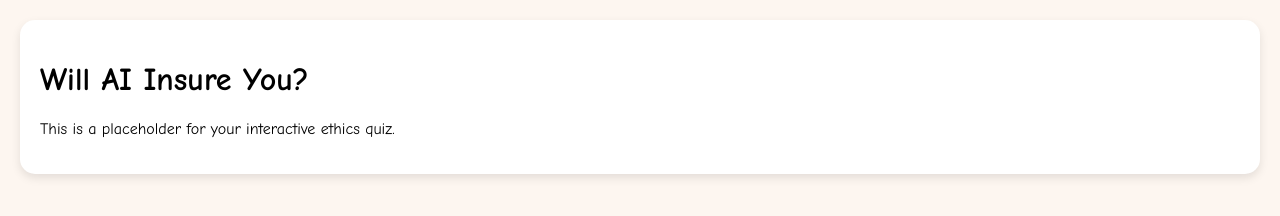
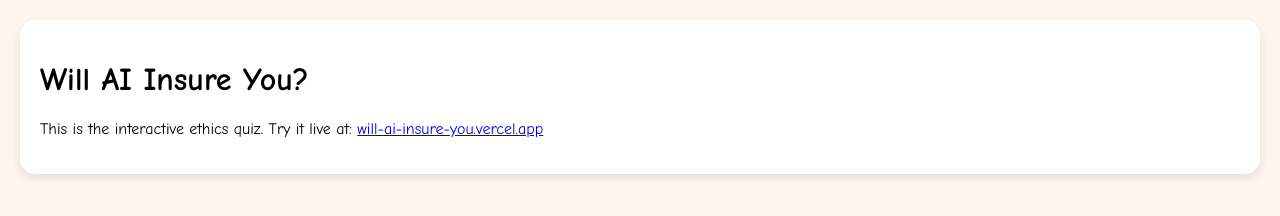
Before and after one commit to Annabananawastaken/will-ai-insure-you, a plain HTML site: page index.html in a window 1280 px wide. Drawn offline with Linux system fonts and the light colour scheme.

Commit message:
Add files via upload

```diff
--- a/index.html
+++ b/index.html
@@ -9,7 +9,7 @@
 <body>
     <div class="container">
         <h1>Will AI Insure You?</h1>
-        <p>This is a placeholder for your interactive ethics quiz.</p>
+        <p>This is the interactive ethics quiz. Try it live at: <a href="https://will-ai-insure-you.vercel.app" target="_blank">will-ai-insure-you.vercel.app</a></p>
     </div>
     <script src="script.js"></script>
 </body>
--- a/script.js
+++ b/script.js
@@ -1,2 +1,2 @@
 
-console.log("Quiz logic will go here!");
+console.log("This would contain the full quiz logic and interactivity.");
```
